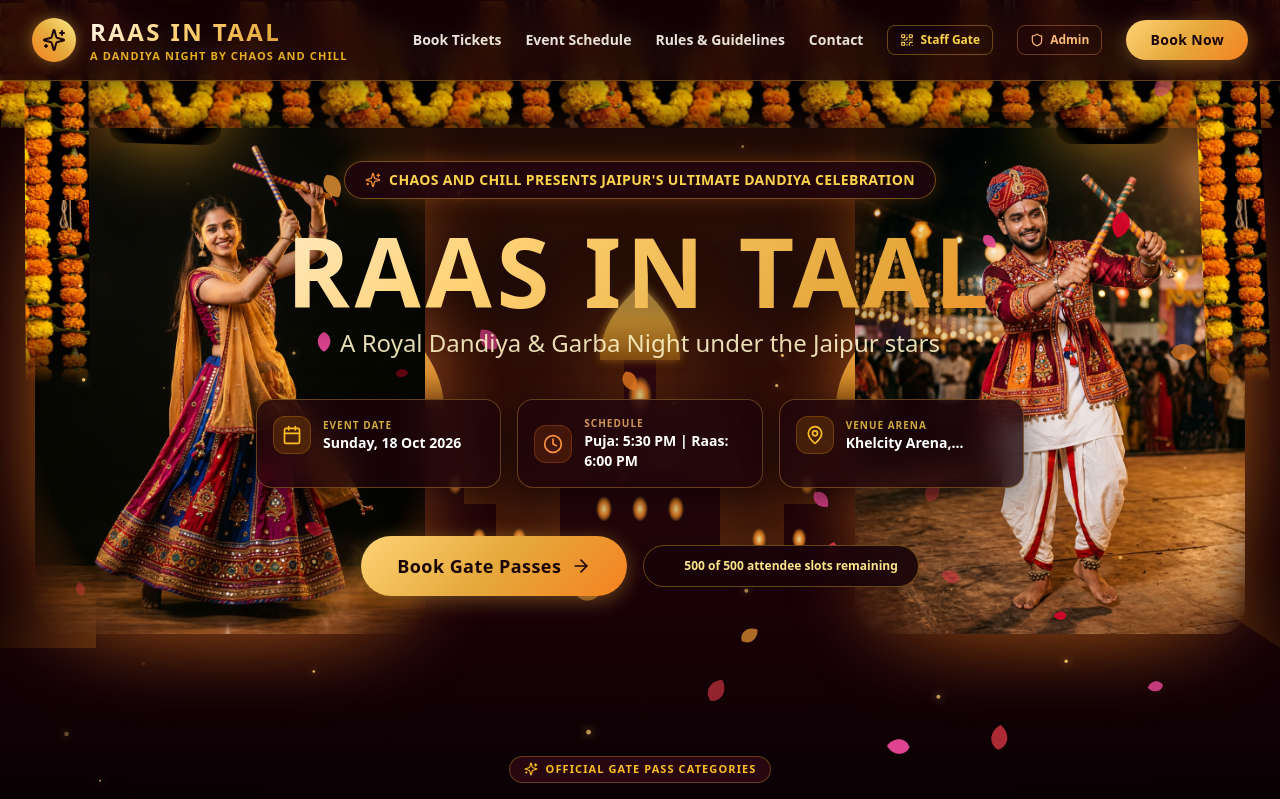
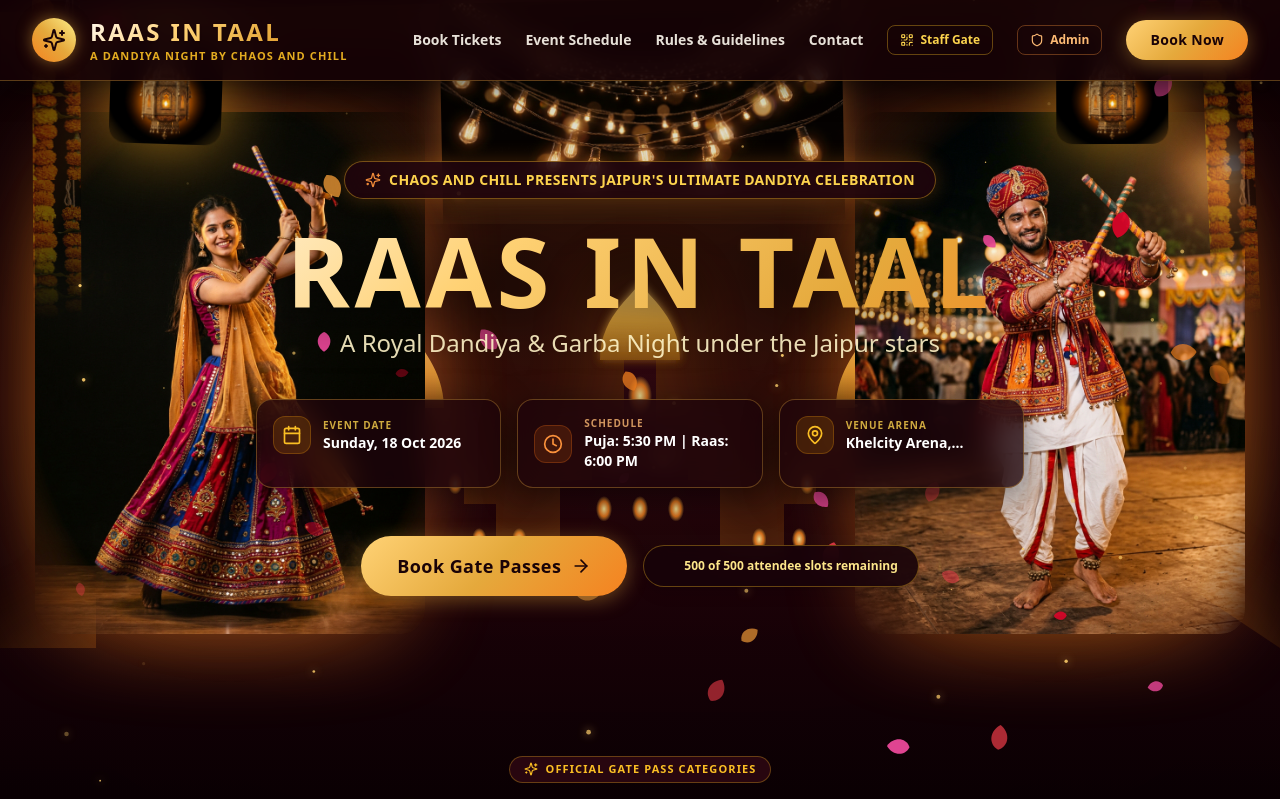
Before and after one commit to dikshantkumar02/raas-in-taal, a Next.js app: page / in a window 1280 px wide. Shown: the top 799 px of the page. Built offline with nearby package versions, Linux system fonts and the light colour scheme.

Commit message:
feat(ui): replace heavy top marigold bar with aesthetic glowing fairy string lights and Edison bulbs

```diff
--- a/src/app/globals.css
+++ b/src/app/globals.css
@@ -192,13 +192,31 @@ body {
   transform-origin: top center;
 }
 
+/* D. Aesthetic Realistic Fairy Lights Twinkle & Gentle Breeze */
+@keyframes lightsTwinkle {
+  0%, 100% {
+    opacity: 0.95;
+    filter: drop-shadow(0 0 25px rgba(255, 210, 117, 0.65));
+  }
+  50% {
+    opacity: 0.84;
+    filter: drop-shadow(0 0 14px rgba(245, 130, 32, 0.45));
+  }
+}
+
+.animate-fairy-lights {
+  animation: lightsTwinkle 4.5s ease-in-out infinite, garlandSwing1 7s ease-in-out infinite;
+  transform-origin: top center;
+}
+
 /* Respect Reduced Motion */
 @media (prefers-reduced-motion: reduce) {
   .animate-dancer-left,
   .animate-dancer-right,
   .animate-garland-swing-1,
   .animate-garland-swing-2,
-  .animate-lantern-swing {
+  .animate-lantern-swing,
+  .animate-fairy-lights {
     animation: none !important;
   }
 }
--- a/src/components/ParallaxScenery.tsx
+++ b/src/components/ParallaxScenery.tsx
@@ -186,46 +186,51 @@ export default function ParallaxScenery() {
         </div>
       </div>
 
-      {/* 4. LAYER C — REALISTIC MARIGOLD GARLANDS (TOP TORAN & SIDE CASCADES) */}
+      {/* 4. LAYER C — AESTHETIC REALISTIC FESTIVE FAIRY STRING LIGHTS & EDISON BULBS */}
       <div
         className="absolute top-0 left-0 right-0 w-full pointer-events-none z-30 transition-transform duration-500 ease-out"
         style={{ transform: `translate3d(0, ${garlandOffset}px, 0)` }}
       >
-        {/* Top Photographic Marigold Festoon / Toran */}
-        <div className="w-full flex justify-between items-start overflow-hidden h-24 sm:h-32 opacity-95">
+        {/* Draped Warm Golden Fairy String Lights & Edison Bulbs */}
+        <div className="w-full flex justify-center items-start overflow-hidden h-36 sm:h-48 md:h-56 pointer-events-none">
+          <div className="relative w-full max-w-[1920px] h-full animate-fairy-lights">
+            <img
+              src="/assets/fairy_lights.jpg"
+              alt="Aesthetic Realistic Festive Fairy Lights and Edison Bulbs"
+              className="w-full h-full object-cover sm:object-contain object-top"
+              style={{
+                maskImage: 'linear-gradient(to bottom, black 75%, transparent 100%)',
+                WebkitMaskImage: 'linear-gradient(to bottom, black 75%, transparent 100%)',
+              }}
+            />
+            {/* Ambient Golden Light Spill along the top */}
+            <div className="absolute top-0 left-0 right-0 h-20 bg-gradient-to-b from-amber-500/15 via-orange-500/5 to-transparent pointer-events-none" />
+          </div>
+        </div>
+
+        {/* Delicate side accents */}
+        <div className="absolute top-0 left-3 sm:left-8 w-8 sm:w-12 h-64 sm:h-80 opacity-70 animate-garland-swing-1">
           <div
-            className="w-full h-28 sm:h-36 bg-repeat-x bg-contain animate-garland-swing-1 drop-shadow-[0_8px_20px_rgba(245,130,32,0.4)]"
+            className="w-full h-full bg-repeat-y bg-contain"
             style={{
               backgroundImage: 'url(/assets/marigold_garland.jpg)',
-              backgroundSize: '240px auto',
-              maskImage: 'linear-gradient(to bottom, black 70%, transparent 100%)',
-              WebkitMaskImage: 'linear-gradient(to bottom, black 70%, transparent 100%)',
+              backgroundSize: 'auto 180px',
+              maskImage: 'linear-gradient(to bottom, black 75%, transparent 100%)',
+              WebkitMaskImage: 'linear-gradient(to bottom, black 75%, transparent 100%)',
+              opacity: 0.5,
             }}
           />
         </div>
 
-        {/* Left Side Hanging Real Marigold String */}
-        <div className="absolute top-0 left-2 sm:left-6 w-12 sm:w-16 h-80 sm:h-96 animate-garland-swing-1 drop-shadow-lg">
+        <div className="absolute top-0 right-3 sm:right-8 w-8 sm:w-12 h-64 sm:h-80 opacity-70 animate-garland-swing-2">
           <div
             className="w-full h-full bg-repeat-y bg-contain"
             style={{
               backgroundImage: 'url(/assets/marigold_garland.jpg)',
-              backgroundSize: 'auto 200px',
-              maskImage: 'linear-gradient(to bottom, black 85%, transparent 100%)',
-              WebkitMaskImage: 'linear-gradient(to bottom, black 85%, transparent 100%)',
-            }}
-          />
-        </div>
-
-        {/* Right Side Hanging Real Marigold String */}
-        <div className="absolute top-0 right-2 sm:right-6 w-12 sm:w-16 h-80 sm:h-96 animate-garland-swing-2 drop-shadow-lg">
-          <div
-            className="w-full h-full bg-repeat-y bg-contain"
-            style={{
-              backgroundImage: 'url(/assets/marigold_garland.jpg)',
-              backgroundSize: 'auto 200px',
-              maskImage: 'linear-gradient(to bottom, black 85%, transparent 100%)',
-              WebkitMaskImage: 'linear-gradient(to bottom, black 85%, transparent 100%)',
+              backgroundSize: 'auto 180px',
+              maskImage: 'linear-gradient(to bottom, black 75%, transparent 100%)',
+              WebkitMaskImage: 'linear-gradient(to bottom, black 75%, transparent 100%)',
+              opacity: 0.5,
             }}
           />
         </div>
```
Also changed, not shown: public/assets/fairy_lights.jpg (added).
